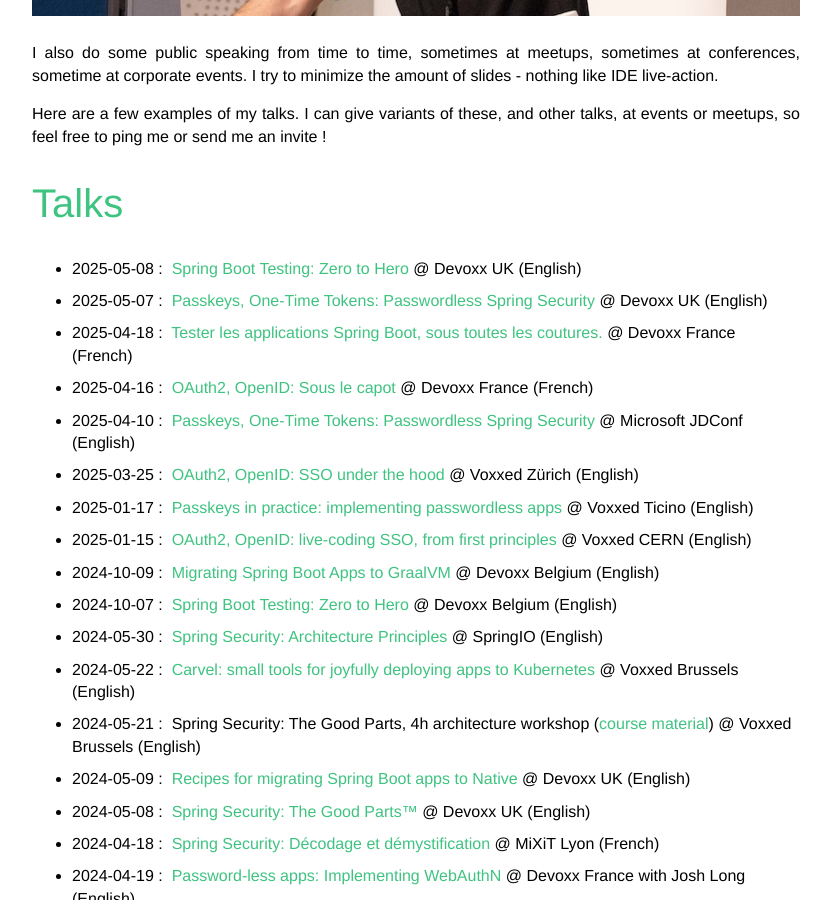
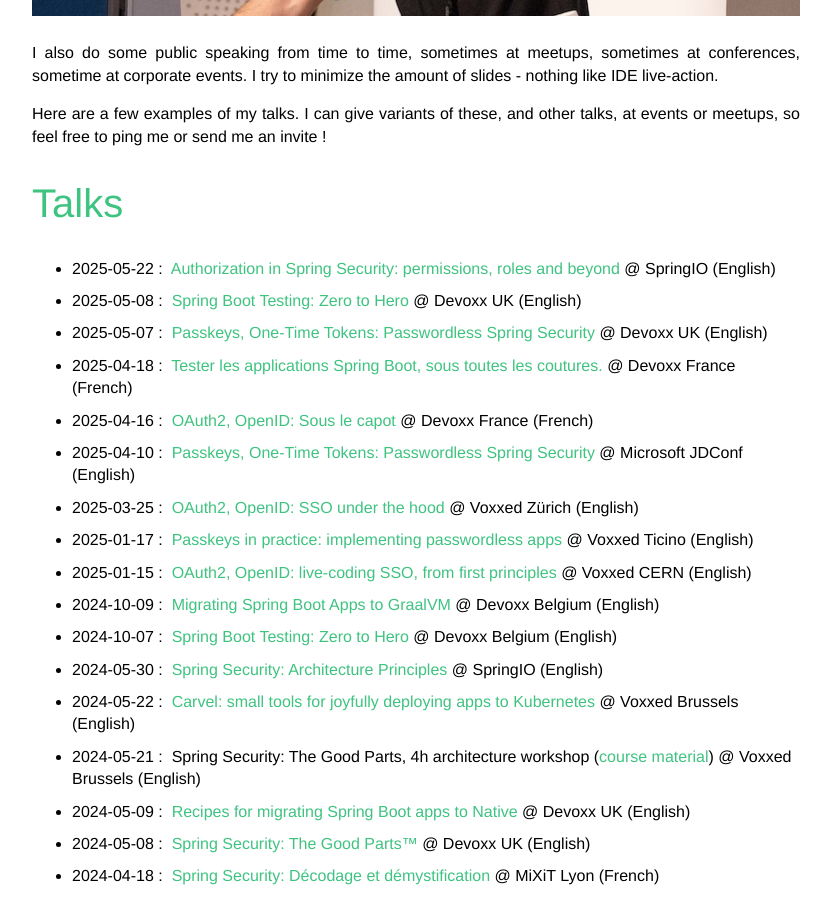
Before and after one commit to Kehrlann/kehrlann.github.io, a Jekyll site: the page built from talks.md, in a window 1280 px wide and 900 px high, scrolled down 564 px. Shown: the whole window, without its empty margins (224-1055 px from the left). Built offline with Jekyll 4.4.1, drawn with Linux system fonts in a browser that asks for light colours.

Commit message:
talks: add SpringIO 2025, fix formatting

```diff
--- a/talks.md
+++ b/talks.md
@@ -23,21 +23,30 @@
 
 <ul class="no-justify roomy-list">
     <li>
+        <span>2025-05-22 :&nbsp;</span>
+        <a href="https://www.youtube.com/watch?v=-x8-s3QnhMQ" target="_blank" rel="noopener">Authorization in Spring Security: permissions, roles and beyond</a>
+        <span>@ SpringIO (English)</span>
+    </li>
+    <li>
         <span>2025-05-08 :&nbsp;</span>
         <a href="https://www.youtube.com/watch?v=ZEUl9jvHLyU" target="_blank" rel="noopener">Spring Boot Testing: Zero to Hero</a>
         <span>@ Devoxx UK (English)</span>
+    </li>
     <li>
         <span>2025-05-07 :&nbsp;</span>
         <a href="https://www.youtube.com/watch?v=z-Fwi-Zf0Dk" target="_blank" rel="noopener">Passkeys, One-Time Tokens: Passwordless Spring Security</a>
         <span>@ Devoxx UK (English)</span>
+    </li>
     <li>
         <span>2025-04-18 :&nbsp;</span>
         <a href="https://www.youtube.com/watch?v=7A2BmZNQ0Xc" target="_blank" rel="noopener">Tester les applications Spring Boot, sous toutes les coutures.</a>
         <span>@ Devoxx France (French)</span>
+    </li>
     <li>
         <span>2025-04-16 :&nbsp;</span>
         <a href="https://www.youtube.com/watch?v=KGRmy9rUsRQ" target="_blank" rel="noopener">OAuth2, OpenID: Sous le capot</a>
         <span>@ Devoxx France (French)</span>
+    </li>
     <li>
         <span>2025-04-10 :&nbsp;</span>
         <a href="https://www.youtube.com/live/7xCNmQE8vrg?feature=shared&t=7387" target="_blank" rel="noopener">Passkeys, One-Time Tokens: Passwordless Spring Security
```
